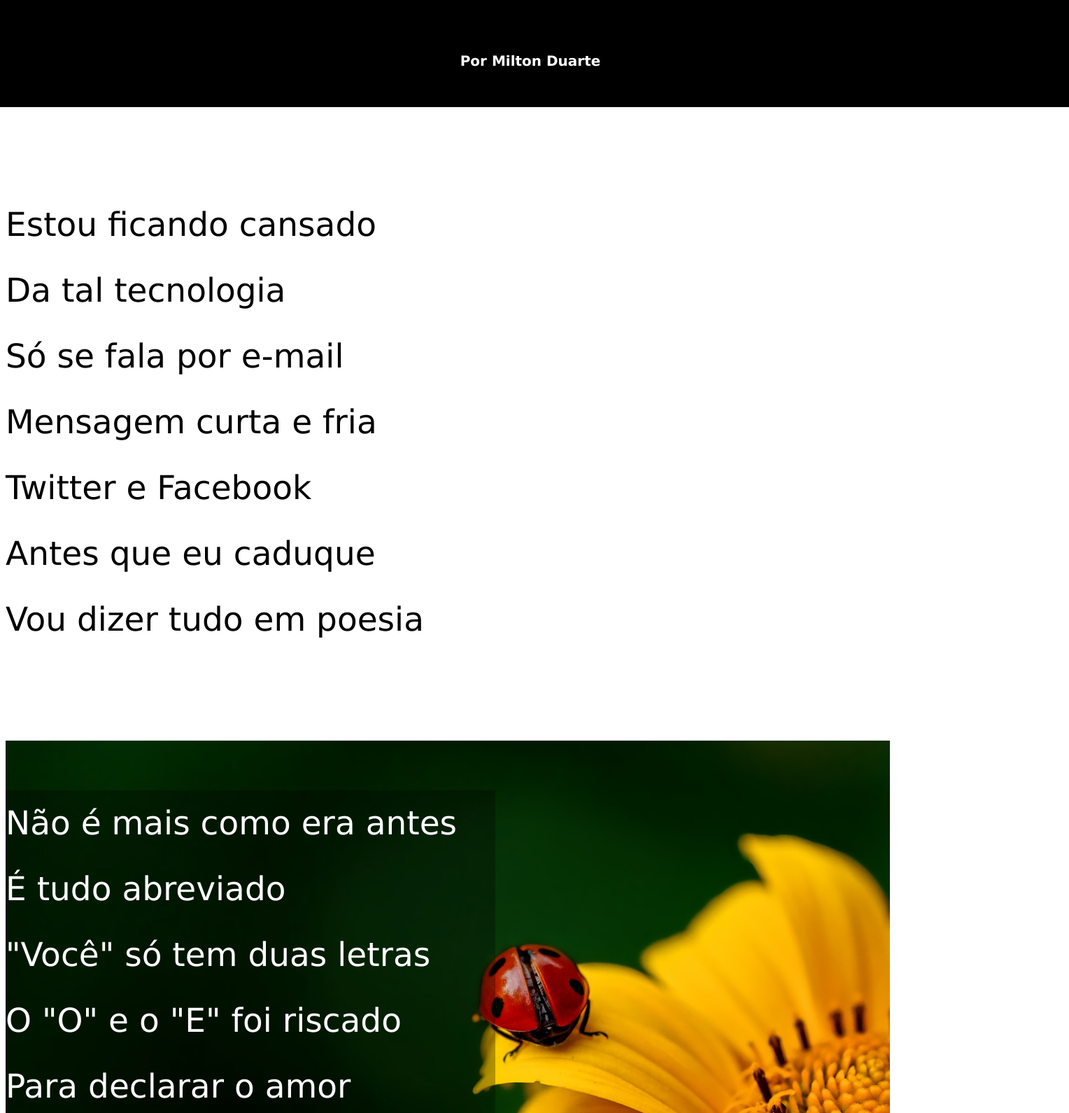
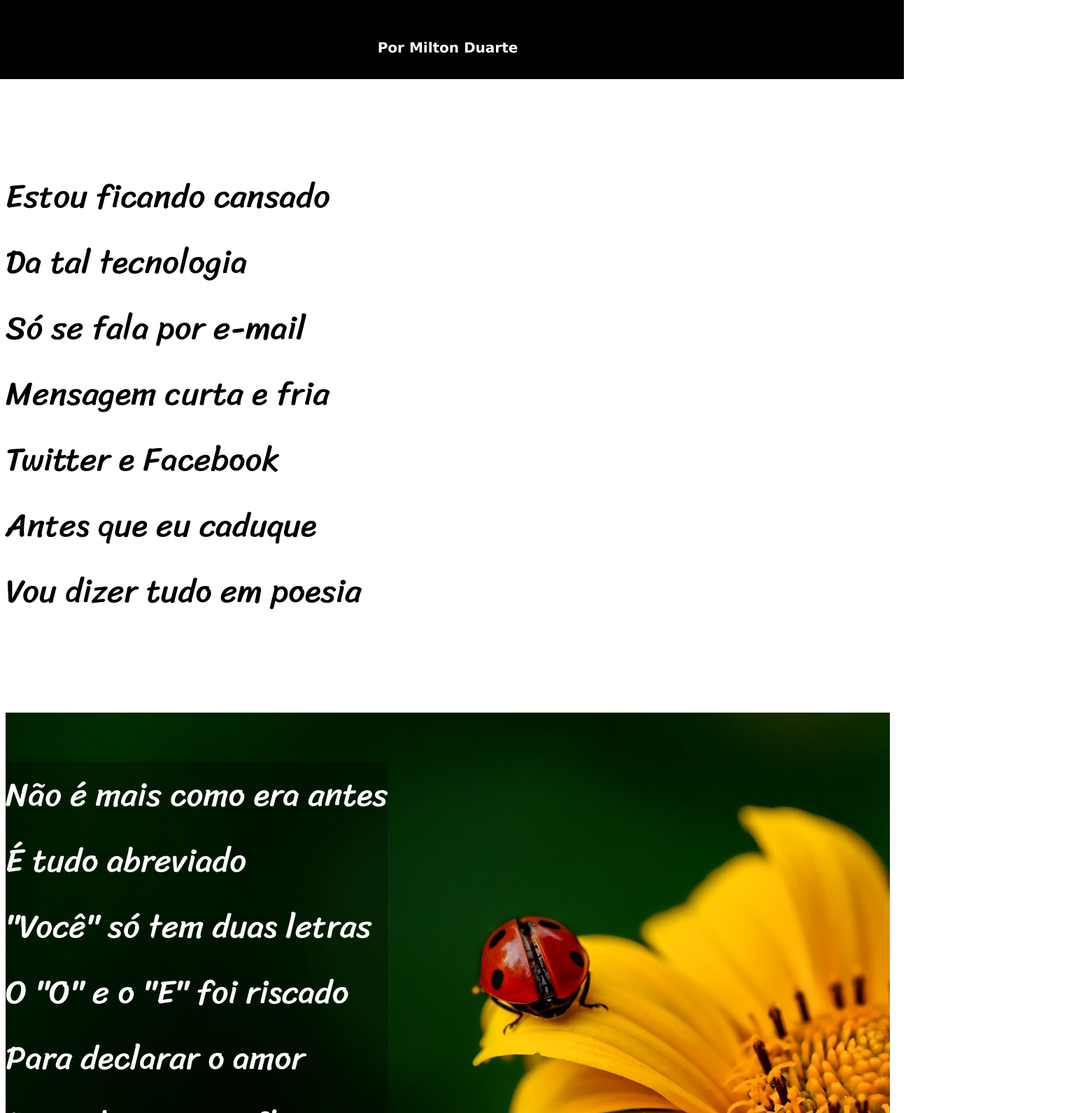
Before and after one commit to LuizVictor10/Projeto-Cordel, a plain HTML site: page index.html in a window 1280 px wide. Shown: the part 285-1875 px from the top of the page at 70% size, 1528 px wide, since content can reach past the window. Drawn offline with Linux system fonts and the light colour scheme.

Commit message:
Atualização do projeto

```diff
--- a/index.html
+++ b/index.html
@@ -32,7 +32,7 @@
 
             <div>
                 <section id="imagem1">
-                    <p class="texto">
+                    <p id="texto">
                         Não é mais como era antes <br>
                         É tudo abreviado <br>
                         "Você" só tem duas letras <br>
@@ -61,7 +61,7 @@
 
 
             <section id="imagem2">
-                <p>
+                <p id="texto2">
                     Pra piorar a liguagem <br>
                     O emoticom é um risco <br>
                     Tem símbolo para tudo <br>
--- a/style.css
+++ b/style.css
@@ -1,13 +1,19 @@
 @import url('https://fonts.googleapis.com/css2?family=Passion+One&display=swap');
-
-header{width: 1500px; height: 400px;background-color: black;color: #fff;padding: 30px 20px 10px 20px ; margin: -10px -20px 50px -20px;}
-header h1{text-align: center; font-family: "Passion One";font-size: 136px;padding-top: -50px;font-variant: small-caps;}
-header h2{text-align: center; font-family: Verdana, Geneva, Tahoma, sans-serif;font-size: 20px;}
-body{font-family: Verdana, Geneva, Tahoma, sans-serif; font-size: 47px;}
-section{padding-top: 3vh;padding-bottom: 3vh;line-height: 2em;}
+@import url('https://fonts.googleapis.com/css2?family=Sriracha&display=swap');
+:root{
+    --font1:"Passion One";
+    --font2:"Sriracha";
+    --font3:Verdana, Geneva, Tahoma, sans-serif;
+}
+header{width: auto; height: 360px;background-color: black;color: #fff;padding: 30px 20px 10px 20px ; margin: -10px -20px 50px -20px;}
+header h1{text-align: center; font-family: var(--font1);font-size: 136px;padding-top: -50px;font-variant: small-caps;font-size: 10vw;}
+header h2{text-align: center; font-family: var(--font3);font-size: 20px;}
+body{font-family: var(--font3); font-size: 47px;}
+section{padding-top: 3vh;padding-bottom: 3vh;line-height: 2em; font-family: var(--font2);}
 #imagem1{background-image: url('imagens/background001.jpg');background-attachment: scroll;background-size: cover;background-repeat: no-repeat;}
 #imagem2{background-image: url('imagens/background002.jpg');background-attachment: scroll;background-size: cover;}
-.texto{background-color: rgba(0, 0, 0, 0.288);width: 700px;color: #fff;}
+#texto{background-color: rgba(0, 0, 0, 0.288);display: inline-block;color: #fff;}
+#texto2{background-color: #51564b73; display: inline-block; color: #fff;}
 #principal{margin-top: 50px;}
 header a{text-decoration: none; color: #fff;font-weight: bold;}
 a:hover{text-decoration: underline;}
```
